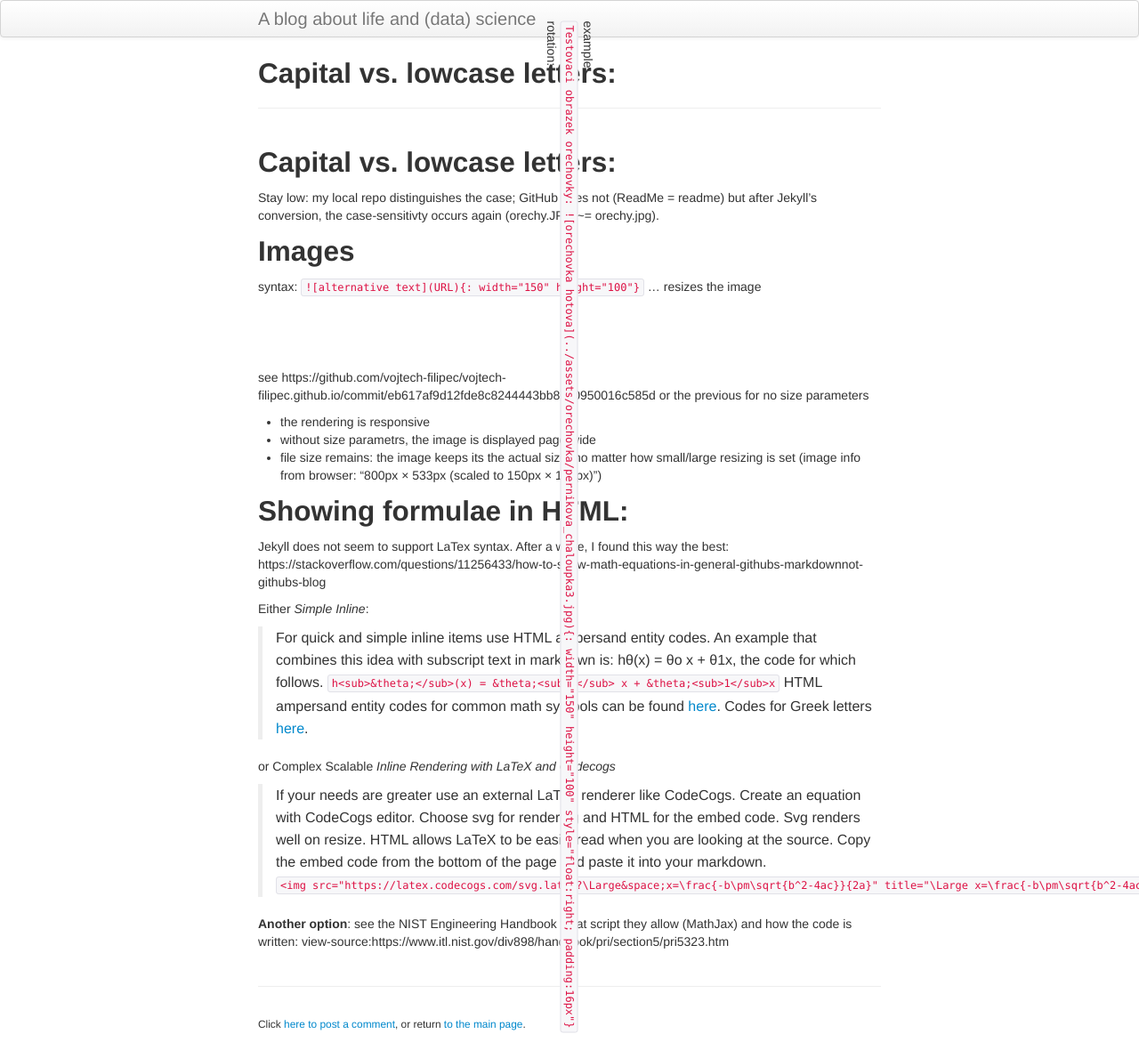
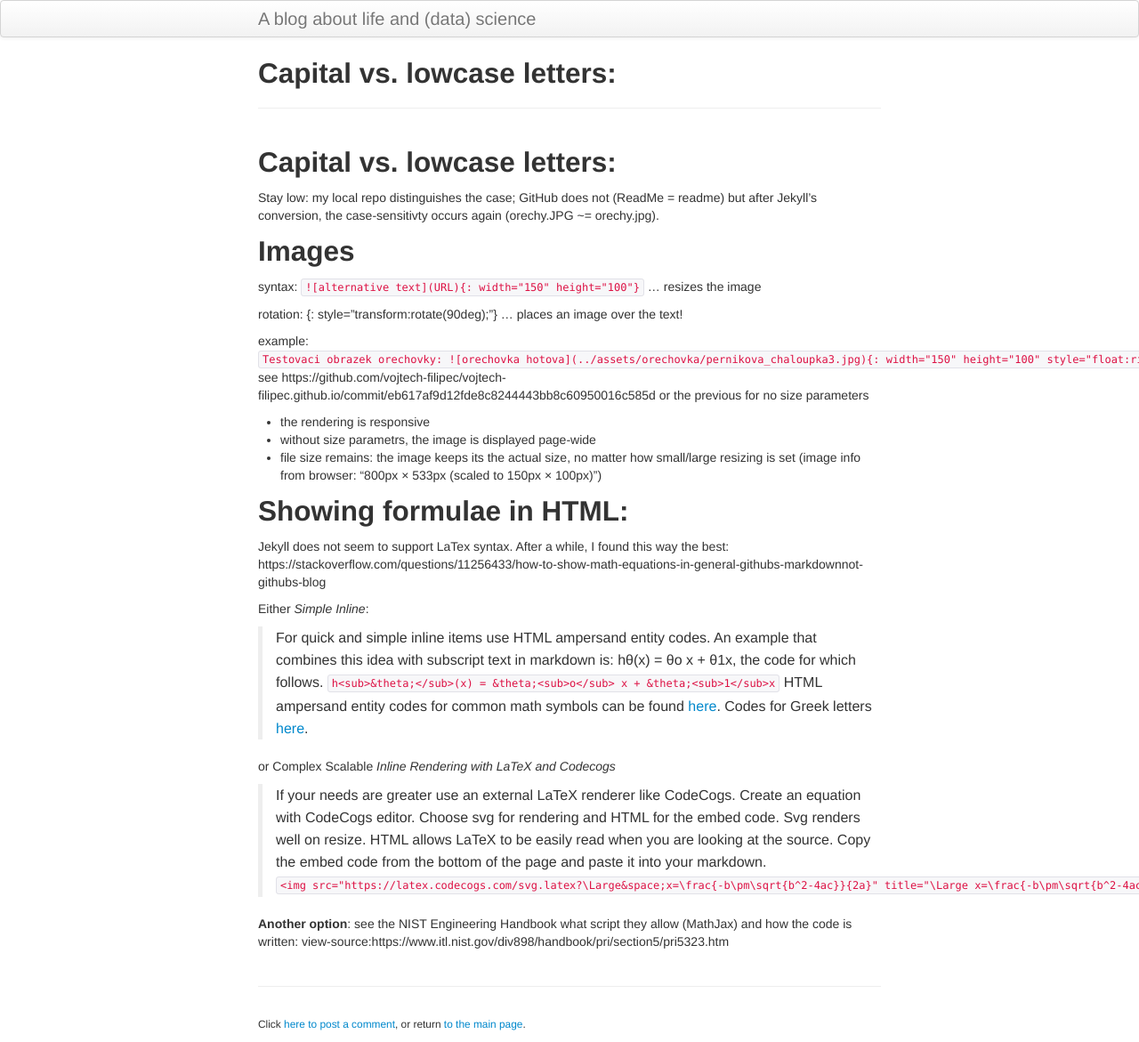
Before and after one commit to vojtech-filipec/vojtech-filipec.github.io, a Jekyll site: the page built from markdown_syntax_mynotes.md, in a window 1280 px wide. Shown: the whole page at 89% size. Built offline with Jekyll 4.4.1, drawn with Linux system fonts in a browser that asks for light colours; our own code applies the rules of GitHub Pages for plain Markdown files.

Commit message:
effort with lih

```diff
--- a/markdown_syntax_mynotes.md
+++ b/markdown_syntax_mynotes.md
@@ -5,10 +5,12 @@ Stay low: my local repo distinguishes the case; GitHub does not (ReadMe = readme
 syntax:
 `![alternative text](URL){: width="150" height="100"}` ... resizes the image
 
+rotation:
+{: style="transform:rotate(90deg);"} ... places an image over the text!
+
+
 example:
 `Testovaci obrazek orechovky: ![orechovka hotova](../assets/orechovka/pernikova_chaloupka3.jpg){: width="150" height="100" style="float:right; padding:16px"}`
-rotation:
-{: style="transform:rotate(90deg);"}
 see https://github.com/vojtech-filipec/vojtech-filipec.github.io/commit/eb617af9d12fde8c8244443bb8c60950016c585d
 or the previous for no size parameters
 
```
Also changed, not shown: pages/orechovka1.md (+1 -1 lines), assets/orechovka/lih.jpg.
